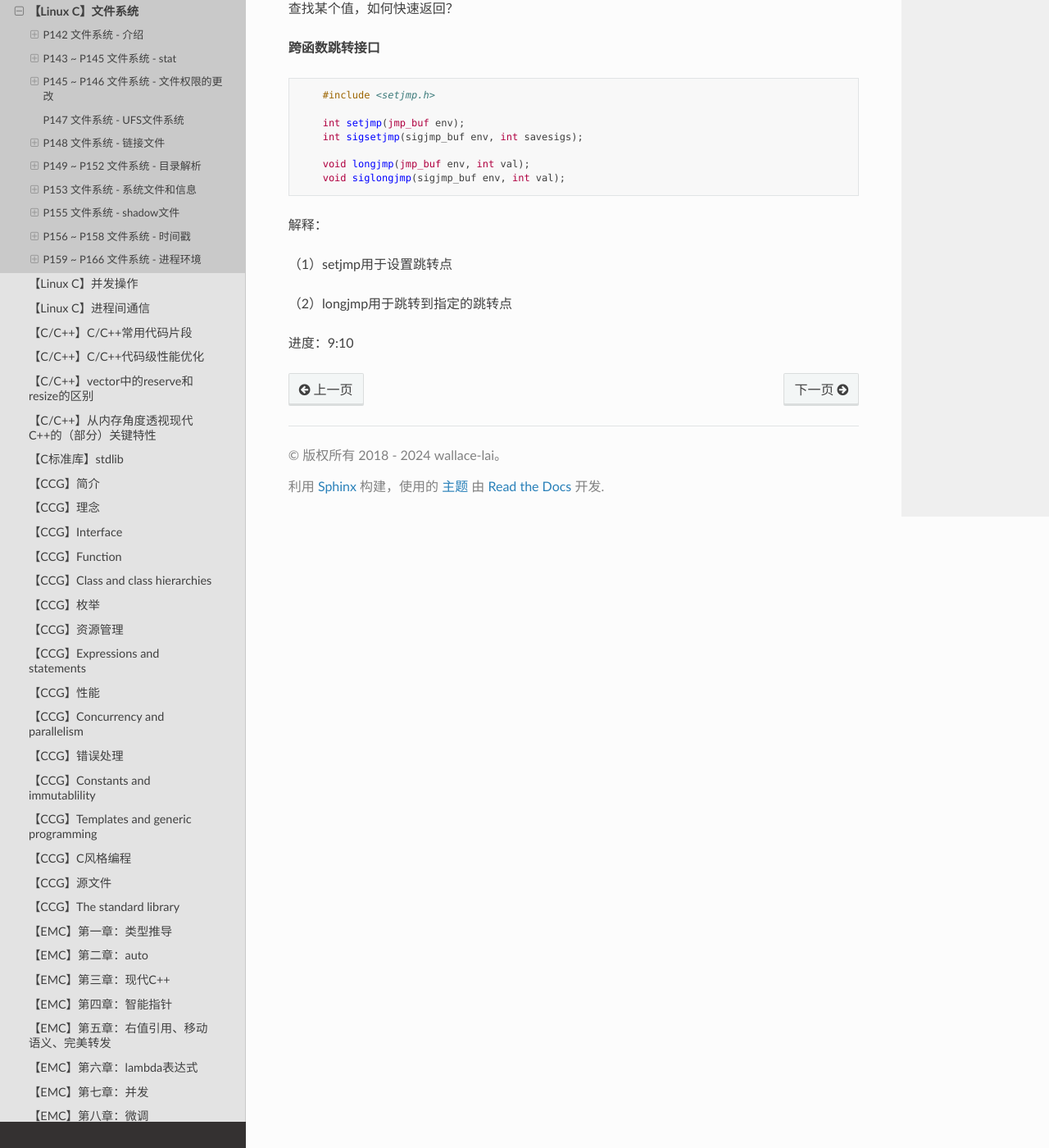
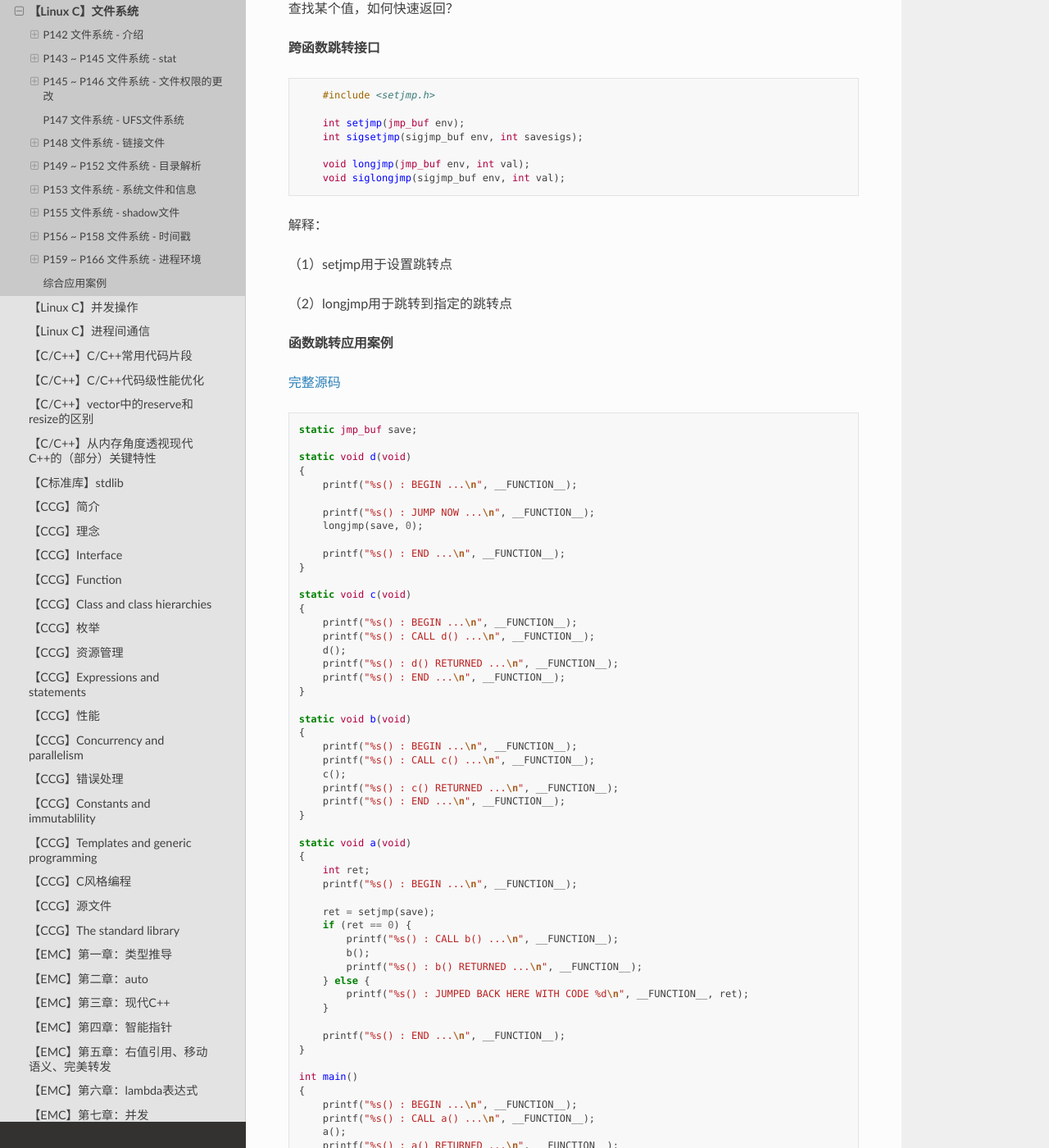
Before and after one commit to wallace-lai/learning-notes, a Sphinx documentation site: the page built from source/Language/linux-c1.md, in a window 1280 px wide and 1400 px high, scrolled down 24910 px. Shown: the whole window at 82% size. Built offline with Sphinx 7.4.7 and the Read the Docs theme 2.0.0, drawn with Linux system fonts in a browser that asks for light colours; some of the changed text lies outside the part shown.

Commit message:
update linux c (#146)
* update linux c

* update schedule

````diff
--- a/source/Language/linux-c1.md
+++ b/source/Language/linux-c1.md
@@ -1195,4 +1195,107 @@ C语言中的goto语句无法实现跨函数跳转，但如果一定要跨函数
 
 （2）longjmp用于跳转到指定的跳转点
 
-进度：9:10
+**函数跳转应用案例**
+
+[完整源码](https://github.com/wallace-lai/learn-apue/blob/main/src/fs/jump.c)
+
+```c
+static jmp_buf save;
+
+static void d(void)
+{
+    printf("%s() : BEGIN ...\n", __FUNCTION__);
+
+    printf("%s() : JUMP NOW ...\n", __FUNCTION__);
+    longjmp(save, 0);
+
+    printf("%s() : END ...\n", __FUNCTION__);
+}
+
+static void c(void)
+{
+    printf("%s() : BEGIN ...\n", __FUNCTION__);
+    printf("%s() : CALL d() ...\n", __FUNCTION__);
+    d();
+    printf("%s() : d() RETURNED ...\n", __FUNCTION__);
+    printf("%s() : END ...\n", __FUNCTION__);
+}
+
+static void b(void)
+{
+    printf("%s() : BEGIN ...\n", __FUNCTION__);
+    printf("%s() : CALL c() ...\n", __FUNCTION__);
+    c();
+    printf("%s() : c() RETURNED ...\n", __FUNCTION__);
+    printf("%s() : END ...\n", __FUNCTION__);
+}
+
+static void a(void)
+{
+    int ret;
+    printf("%s() : BEGIN ...\n", __FUNCTION__);
+
+    ret = setjmp(save);
+    if (ret == 0) {
+        printf("%s() : CALL b() ...\n", __FUNCTION__);
+        b();
+        printf("%s() : b() RETURNED ...\n", __FUNCTION__);
+    } else {
+        printf("%s() : JUMPED BACK HERE WITH CODE %d\n", __FUNCTION__, ret);
+    }
+
+    printf("%s() : END ...\n", __FUNCTION__);
+}
+
+int main()
+{
+    printf("%s() : BEGIN ...\n", __FUNCTION__);
+    printf("%s() : CALL a() ...\n", __FUNCTION__);
+    a();
+    printf("%s() : a() RETURNED ...\n", __FUNCTION__);
+    printf("%s() : END ...\n", __FUNCTION__);
+}
+```
+
+解释：
+
+（1）函数调用流程为：`main --> a --> b --> c --> d --> return a`；
+
+（2）在`a`函数中，如果`setjmp`返回值为0表示正常调用流程，如果非0则表示是从别的地方`longjmp`跳转过来的；
+
+（3）在`d`函数中，使用`longjmp`跳转到`a`函数中的`setjmp`处。如果故意设置返回值为0，则跳转后的真实返回值会用1代替；
+
+### 8. 资源的获取与控制
+
+**相关接口**
+
+```c
+    #include <sys/time.h>
+    #include <sys/resource.h>
+
+    struct rlimit {
+        rlim_t rlim_cur;  /* Soft limit */
+        rlim_t rlim_max;  /* Hard limit (ceiling for rlim_cur) */
+    };
+
+    int getrlimit(int resource, struct rlimit *rlim);
+    int setrlimit(int resource, const struct rlimit *rlim);
+```
+
+（1）无论是root用户还是普通用户，软限制`rlim_cur`都不能超过硬限制`rlim_max`；
+
+（2）普通用户对于自己的硬限制只能降低，不能抬高。对于软限制可以降低也可以抬高，但是不能超过硬限制；
+
+（3）root用户对于自己的硬限制可以降低，也可以抬高。对于软限制也可以降低也可以抬高，但是不能超过硬限制；
+
+（4）常见的`resource`：
+
+- RLIMIT_CORE：core文件大小限制
+- RLIMIT_FSIZE：所能创建的文件最大数值
+- RLIMIT_STACK：栈空间大小
+
+## 综合应用案例
+
+myls程序的实现。
+
+【pending】
--- a/source/index.rst
+++ b/source/index.rst
@@ -6,11 +6,11 @@
 
 .. raw:: html
 
-   <p style="text-align:center;">做困难但值得的事情</br>专注软件基础和人工智能领域</p>
+   <p style="text-align:center;">坚持做困难且有价值的事情</br>专注基础软件和人工智能领域</p>
 
 2024-07计划：
 
-（1）学习Linux C系统编程
+（1）学习Linux C系统编程【done】
 
 （2）复盘设计模式
 
````
Also changed, not shown: other parts of source/Language/linux-c1.md (+1 -1 lines), source/Unfiled/schedule.md (+4 -2 lines).
